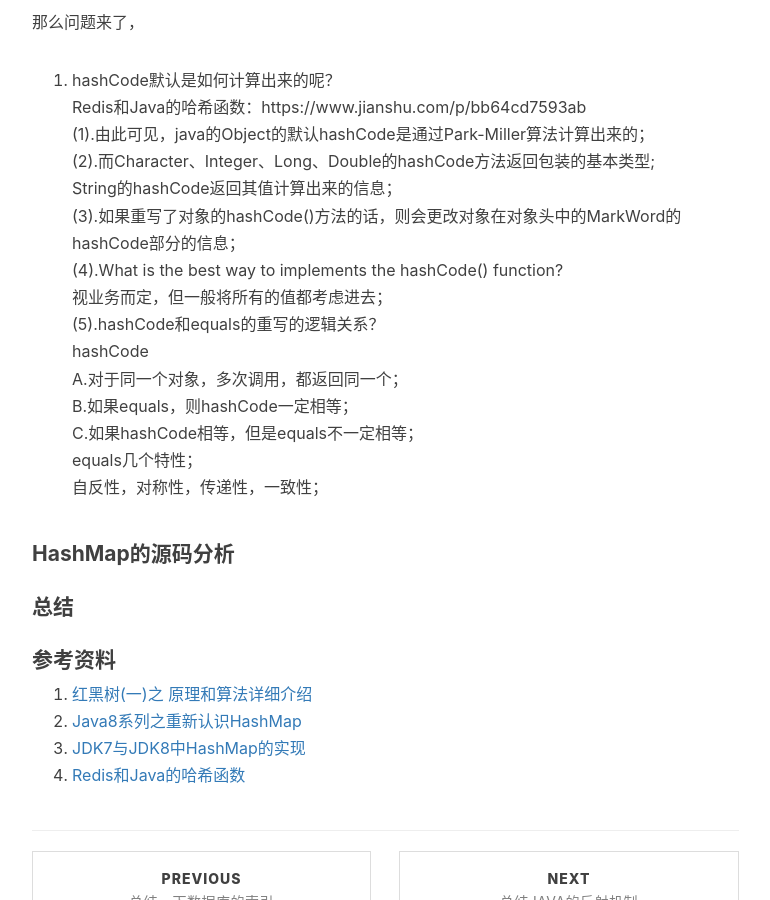
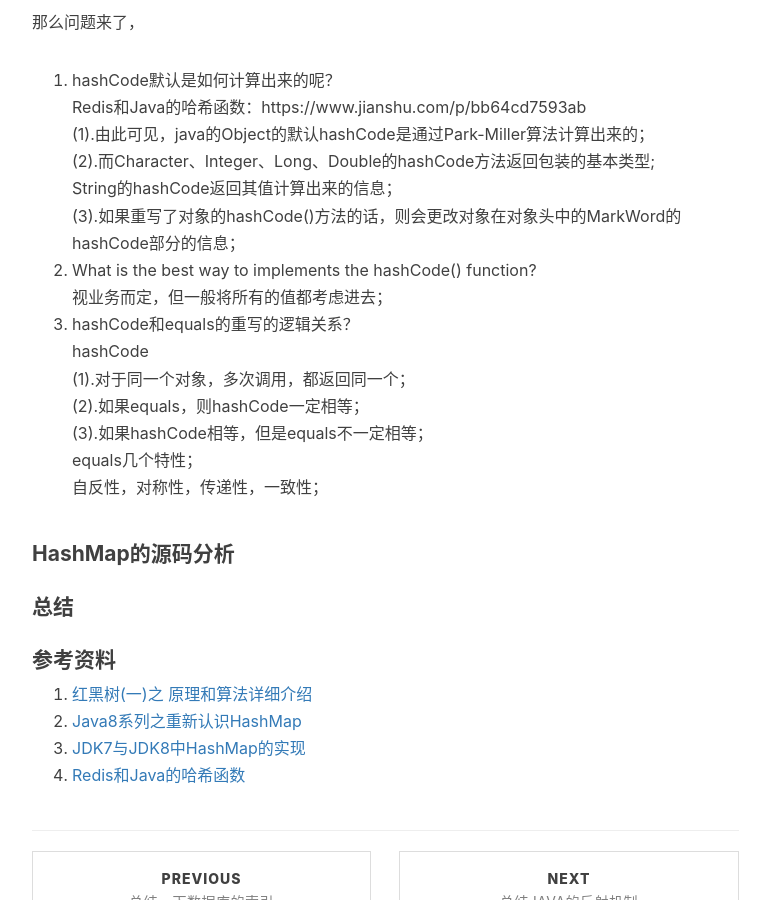
Before and after one commit to baiscjava/basicjava.github.io, a Jekyll site: the page built from _posts/2017-09-03-总结Java8的HashMap.md, in a window 1280 px wide and 900 px high, scrolled down 978 px. Shown: the whole window, without its empty margins (233-1003 px from the left). Built offline with Jekyll 4.4.1, drawn with Linux system fonts in a browser that asks for light colours; nearby versions of some CDN libraries; comment, search, counter and statistics services are not loaded.

Commit message:
Update 2017-09-03-总结Java8的HashMap.md

```diff
--- a/_posts/2017-09-03-总结Java8的HashMap.md
+++ b/_posts/2017-09-03-总结Java8的HashMap.md
@@ -27,13 +27,13 @@ Redis和Java的哈希函数：https://www.jianshu.com/p/bb64cd7593ab<br>
 (2).而Character、Integer、Long、Double的hashCode方法返回包装的基本类型;<br>
 String的hashCode返回其值计算出来的信息；<br>
 (3).如果重写了对象的hashCode()方法的话，则会更改对象在对象头中的MarkWord的hashCode部分的信息；<br>
-(4).What is the best way to implements the hashCode() function?<br>
+2. What is the best way to implements the hashCode() function?<br>
 视业务而定，但一般将所有的值都考虑进去；<br>
-(5).hashCode和equals的重写的逻辑关系？<br>
+3. hashCode和equals的重写的逻辑关系？<br>
 hashCode<br>
-A.对于同一个对象，多次调用，都返回同一个；<br>
-B.如果equals，则hashCode一定相等；<br>
-C.如果hashCode相等，但是equals不一定相等；<br>
+(1).对于同一个对象，多次调用，都返回同一个；<br>
+(2).如果equals，则hashCode一定相等；<br>
+(3).如果hashCode相等，但是equals不一定相等；<br>
 equals几个特性；<br>
 自反性，对称性，传递性，一致性；<br>
 
```
